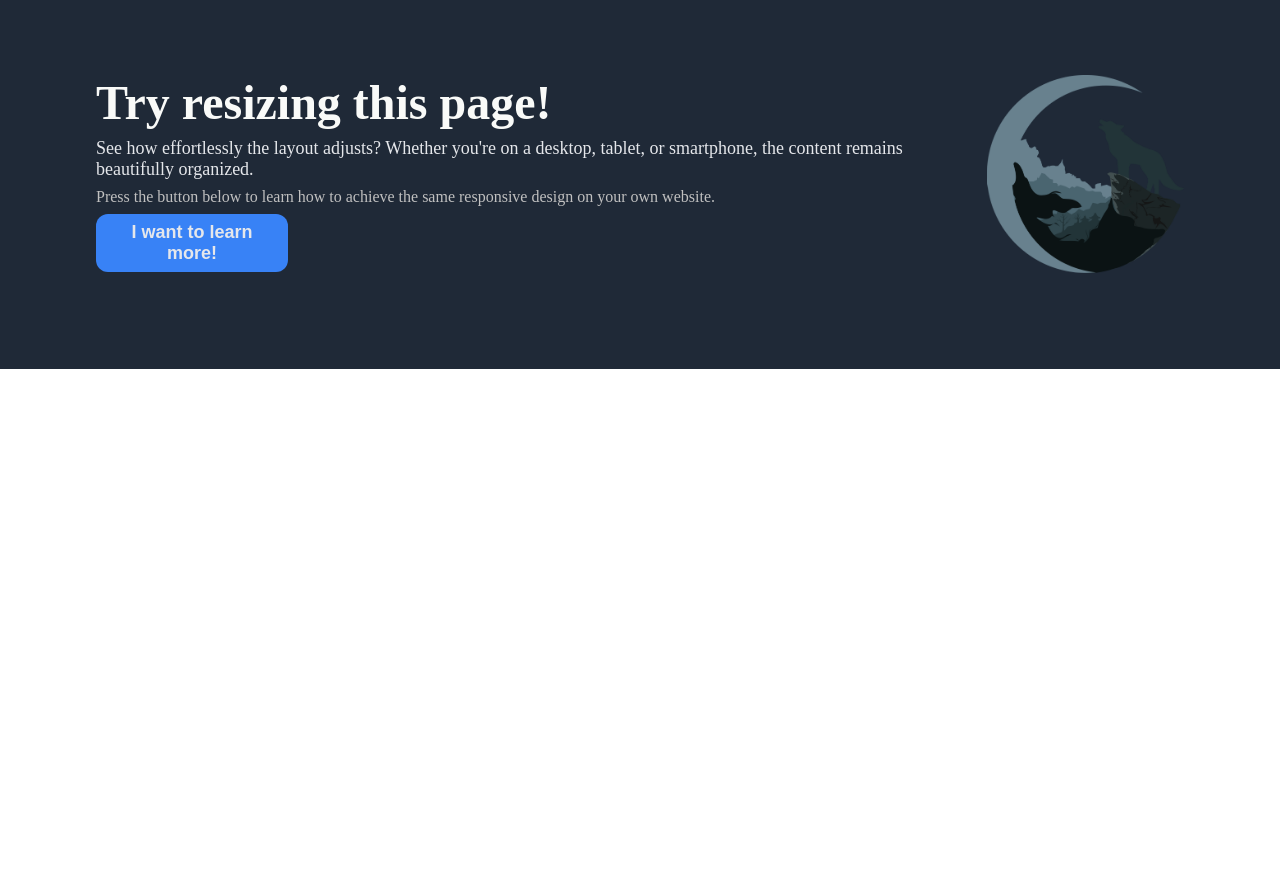
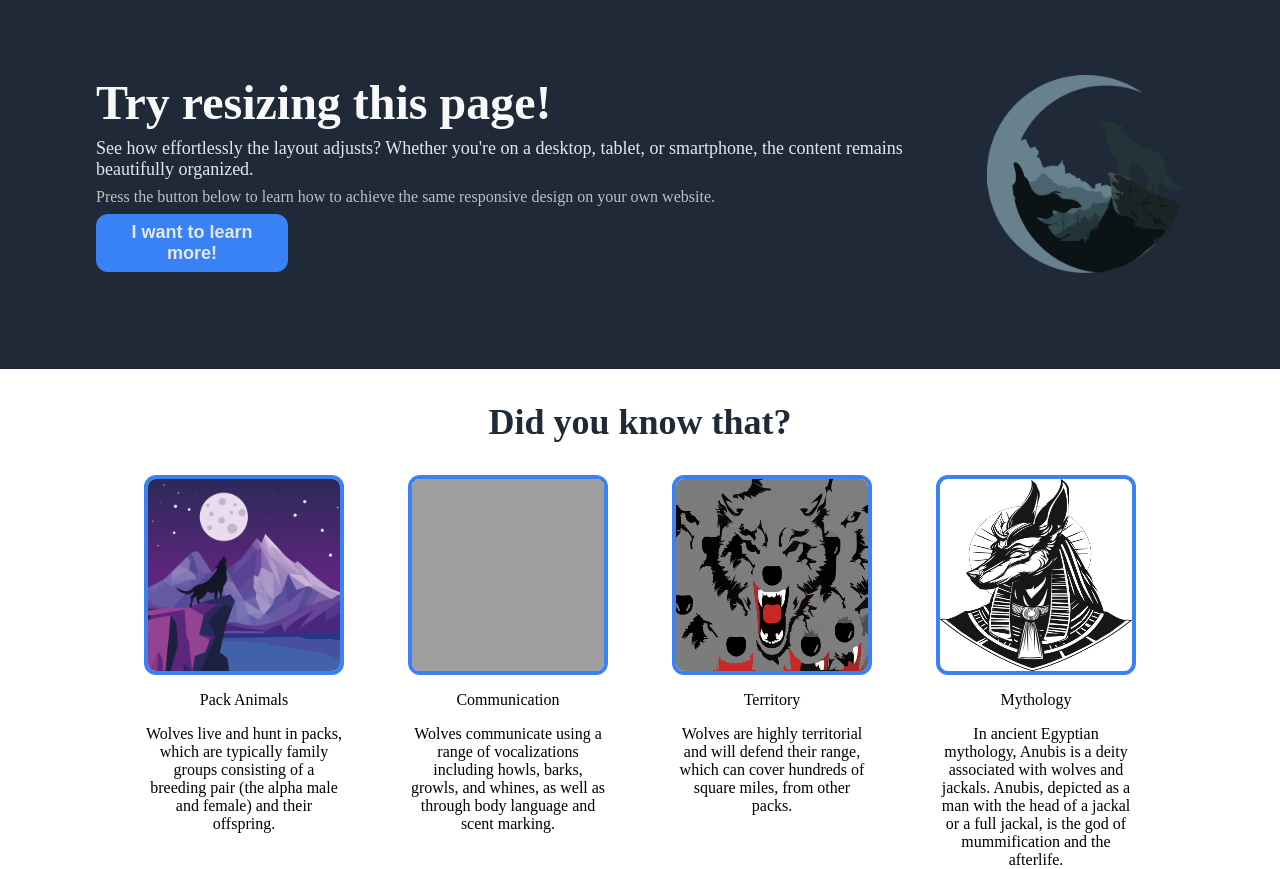
Before and after one commit to Vigleev/TOPLanding, a plain HTML site: page index.html in a window 1280 px wide. Shown: the part 71-940 px from the top of the page. Before the commit the page ends 800 px from the top, so only its background shows below. Drawn offline with Linux system fonts and the light colour scheme; grey boxes are pictures that could not be loaded.

Commit message:
Info section added

```diff
--- a/index.html
+++ b/index.html
@@ -35,7 +35,32 @@
         </div>
     </div>
 
-    <div class="info"></div>
+    <div class="info">
+        <a class="info-caption">Did you know that?</a>
+        <div class="info-content">
+            <div class="card">
+                <img src="images/info-image-1.png">
+                <a class="card-caption">Pack Animals</a>
+                <a class="card-text">Wolves live and hunt in packs, which are typically family groups consisting of a breeding pair (the alpha male and female) and their offspring.</a>
+            </div>
+            <div class="card">
+                <img src="images/info-image-2.png">
+                <a class="card-caption">Communication</a>
+                <a class="card-text">Wolves communicate using a range of vocalizations including howls, barks, growls, and whines, as well as through body language and scent marking.</a>
+            </div>
+            <div class="card">
+                <img src="images/info-image-3.png">
+                <a class="card-caption">Territory</a>
+                <a class="card-text">Wolves are highly territorial and will defend their range, which can cover hundreds of square miles, from other packs.</a>
+            </div>
+            <div class="card">
+                <img src="images/info-image-4.png">
+                <a class="card-caption">Mythology</a>
+                <a class="card-text">In ancient Egyptian mythology, Anubis is a deity associated with wolves and jackals. Anubis, depicted as a man with the head of a jackal or a full jackal, is the god of mummification and the afterlife.</a>
+            </div>
+        </div>
+
+    </div>
 
     <div class="quote"></div>
 
--- a/style.css
+++ b/style.css
@@ -42,6 +42,8 @@ body{
 .hero img{
     order:1;
     height:198px;
+    margin-right: auto;
+    margin-left:auto;
 }
 .hero .content{
     display:flex;
@@ -74,3 +76,46 @@ body{
     font-size: large;
     font-weight: bolder;
 }
+.info {
+    padding-top: 32px;
+    padding-left: 96px;
+    padding-right:96px;
+    display:flex;
+    flex-direction: column;
+
+    gap:32px;
+}
+
+.info-content{
+    display:flex;
+    justify-content: center;
+    gap:64px;
+    flex-wrap:wrap;
+}
+
+.info-caption{
+    font-size: 36px;
+    font-weight: bolder;
+    color:#1f2937;
+    margin-right:auto;
+    margin-left:auto;
+}
+.card{
+    display:flex;
+    flex-direction: column;
+    align-items: center;
+    max-width: 200px;
+    gap:16px;
+    text-align: center;
+}
+.card .card-caption {
+
+}
+.card img {
+    width:192px;
+    height:192px;
+    border:4px solid;
+    border-color:#3882F6;
+    border-radius: 12px;
+
+}
```
Also changed, not shown: images/info-image-1.png (added), images/info-image-3.png (added), images/info-image-4.png (added), 1 other file.
